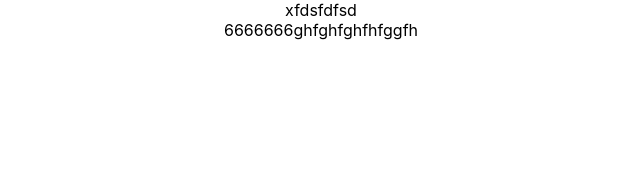
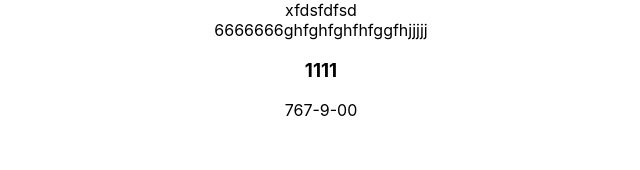
Before and after one commit to adil2321/HomeWork-Monday, a React (Create React App) app: page / in a window 1280 px wide. Shown: the top 170 px of the page, without its empty margins (319-959 px from the left). Built offline with nearby package versions, Linux system fonts and the light colour scheme.

Commit message:
change dz222

```diff
--- a/src/App.tsx
+++ b/src/App.tsx
@@ -7,8 +7,8 @@ import { HW4 } from './HW/4/HW4';
 function App() {
   return (
     <div className="App">
-      <div>xfdsfdfsd</div>6666666ghfghfghfhfggfh
-      {/*<HW1 />*/}
+      <div>xfdsfdfsd</div>6666666ghfghfghfhfggfhjjjjj
+      <HW1 />
       {/*<HW2 />*/}
       {/*<HW3 />*/}
       {/*<HW4 />*/}
--- a/src/HW/1/HW1.tsx
+++ b/src/HW/1/HW1.tsx
@@ -34,7 +34,7 @@ export const HW1 = () => {
 
 	return (
 		<div id={'hw01'}>
-			<h3>1111</h3> 767
+			<h3>1111</h3> 767-9-00
 			{/*<UserList users={'НАЗВАНИЕ МАССИВА, КОТОРЫЙ МЫ ПЕРЕДАЕМ'} />*/}
 		</div>
 	);
```
